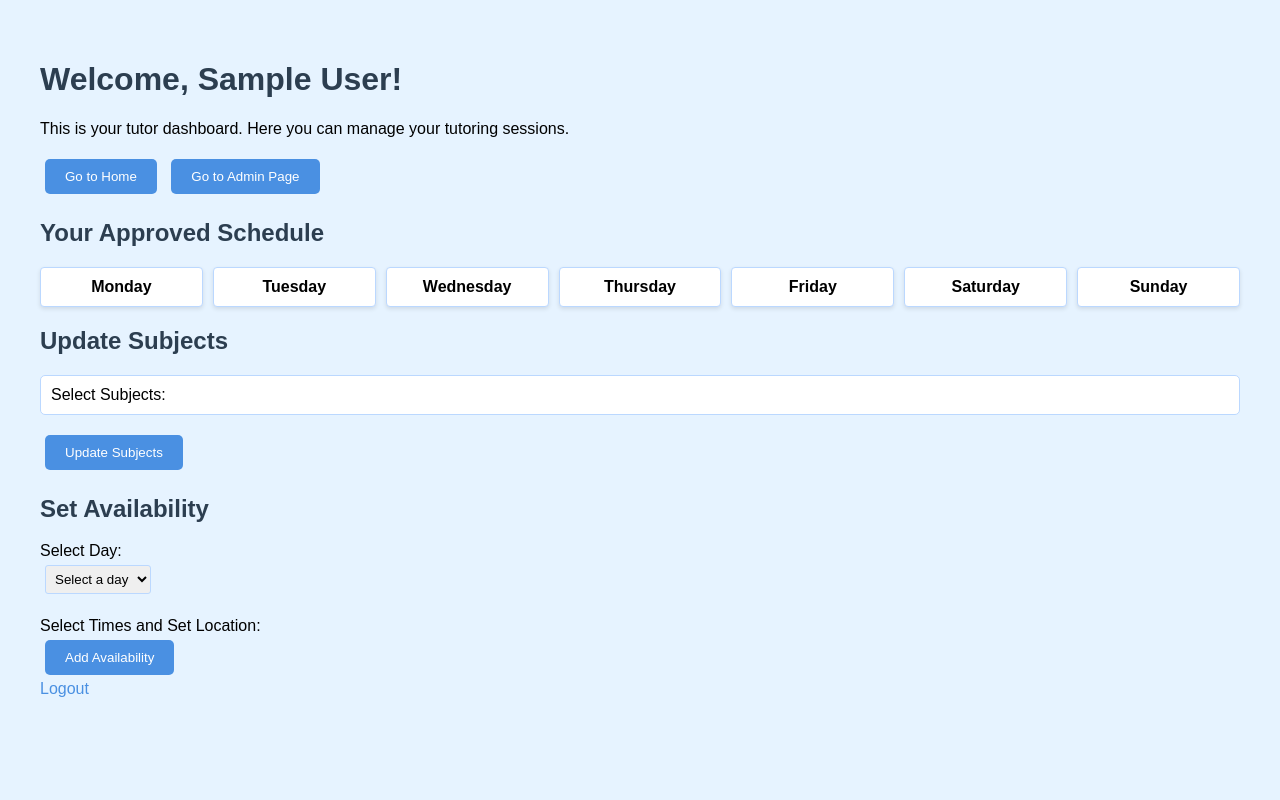
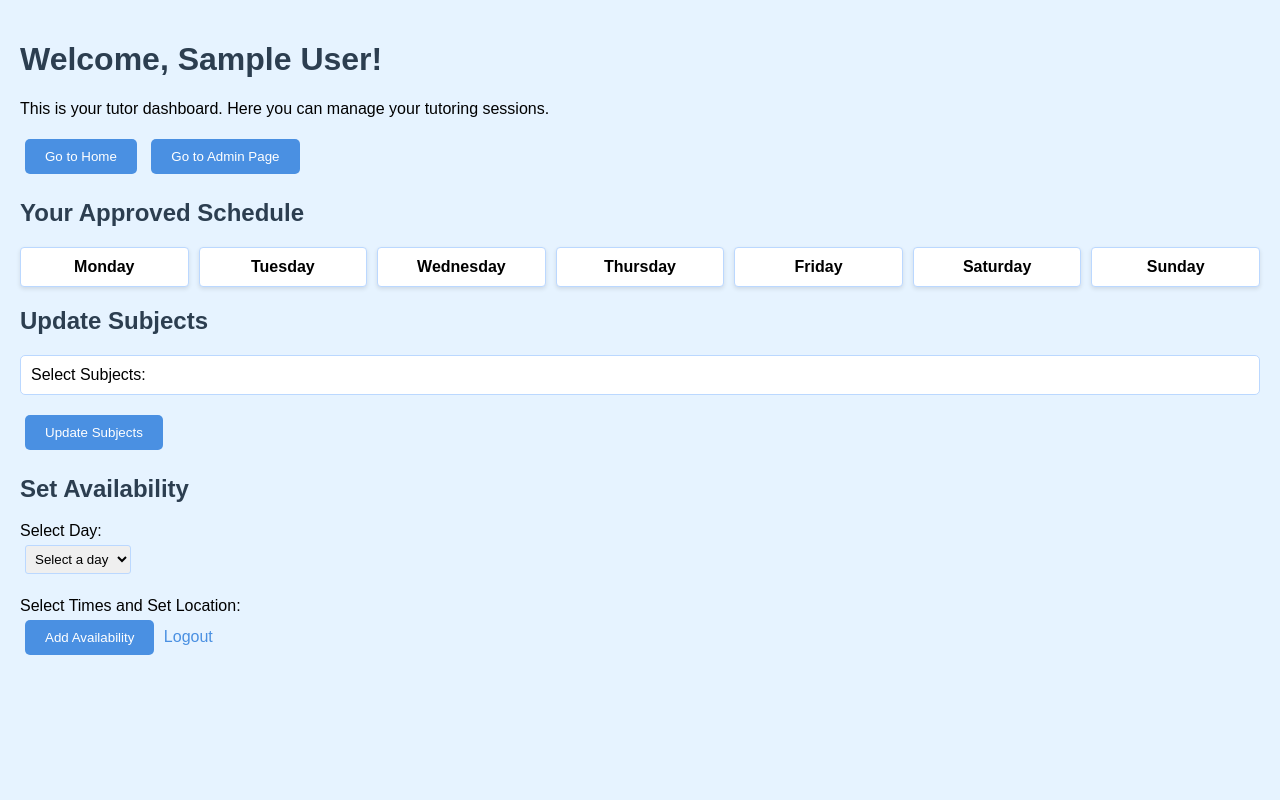
Before and after one commit to riyagoyal2134/tutoring, a Flask app: page /tutor_dashboard in a window 1280 px wide. Run offline with Flask 3, Linux system fonts and the light colour scheme; the visitor is signed in with stand-in values (Sample User, id 1); data that the repository does not hold is empty; some libraries are stand-ins or nearby versions.

Commit message:
updated some front end design

```diff
--- a/templates/tutor_dashboard.html
+++ b/templates/tutor_dashboard.html
@@ -5,11 +5,19 @@
     <meta name="viewport" content="width=device-width, initial-scale=1.0">
     <title>Tutor Dashboard</title>
     <style>
+        html, body {
+            width: 100%;
+            min-height: 100vh;
+            margin: 0;
+            padding: 0;
+        }
         body {
             background-color: #e6f3ff;
             font-family: Arial, sans-serif;
-            margin: 20px;
+            margin: 0;
             padding: 20px;
+            box-sizing: border-box;
+            overflow-x: hidden;
         }
         /* Basic styling */
         .scrollable {
@@ -152,9 +160,10 @@
         </div>
 
         <button type="submit">Add Availability</button>
+        <a href="{{ url_for('logout') }}">Logout</a>
+
     </form>
 
-    <a href="/logout">Logout</a>
 
     <script>
         const tutorSchedule = {{ tutor_schedule|tojson|safe }};
```
Also changed, not shown: templates/admin_dashboard.html (+15 -8 lines).
